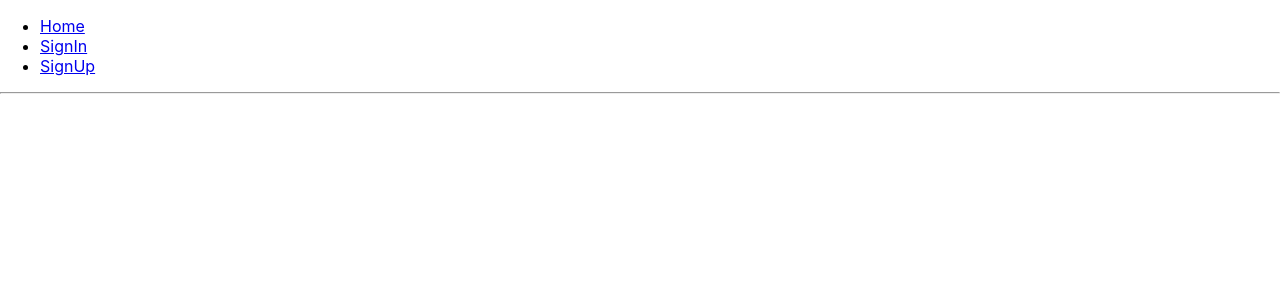
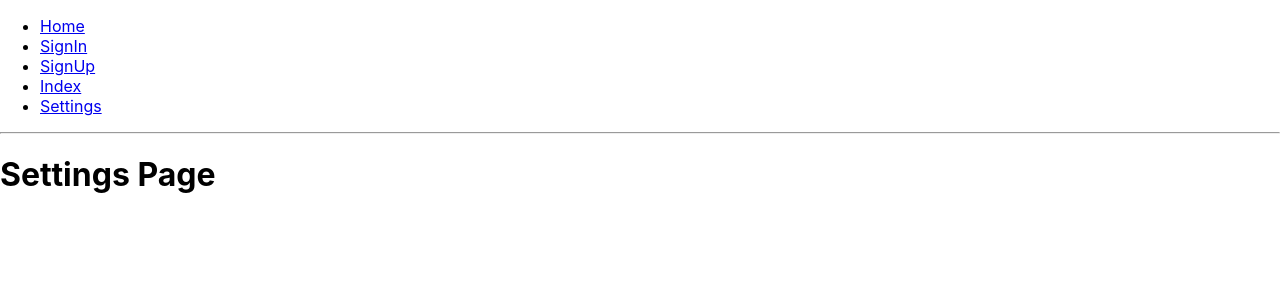
Before and after one commit to mghaby/heartline-react, a React (Create React App) app: page /Settings in a window 1280 px wide. Shown: the top 300 px of the page. Built offline with nearby package versions, Linux system fonts and the light colour scheme.

Commit message:
render pages

```diff
--- /dev/null
+++ b/src/Index_Page/Index.js
@@ -0,0 +1,14 @@
+import React from 'react'
+
+function Index() {
+    return (
+      <div>
+          <h1>Index Page</h1>
+      </div>
+
+
+    );
+  }
+
+
+  export default Index;
--- a/src/Nav.js
+++ b/src/Nav.js
@@ -2,6 +2,8 @@ import './App.css';
 import Landing from './Landing';
 import SignIn from './SignIn';
 import SignUp from './SignUp';
+import Index from './Index_Page/Index';
+import Settings from './Settings_Page/Settings';
 import {
     BrowserRouter as Router,
     Switch,
@@ -23,6 +25,13 @@ function Nav() {
           <li>
             <Link to="/SignUp">SignUp</Link>
           </li>
+          <li>
+            <Link to="/Index">Index</Link>
+          </li>
+          <li>
+            <Link to="/Settings">Settings</Link>
+          </li>
+
         </ul>
         <hr />
         <Switch>
@@ -35,6 +44,12 @@ function Nav() {
           <Route path="/SignUp">
             <SignUp />
           </Route>
+          <Route path="/Index">
+            <Index />
+          </Route>
+          <Route path="/Settings">
+            <Settings />
+          </Route>
         </Switch>
       </div>
     </Router>
--- /dev/null
+++ b/src/Settings_Page/Settings.js
@@ -0,0 +1,14 @@
+import React from 'react'
+
+function Settings() {
+    return (
+      <div>
+          <h1>Settings Page</h1>
+      </div>
+
+
+    );
+  }
+
+
+  export default Settings;
```
Also changed, not shown: src/Index_Page/components/Progess.js (added), src/Index_Page/style/Progress.css (added), 1 other file (tests, documents, lock files or other folders).
